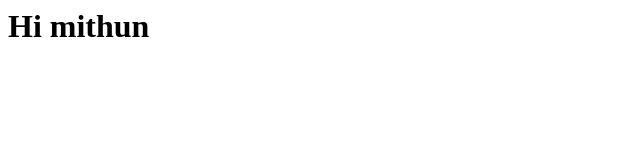
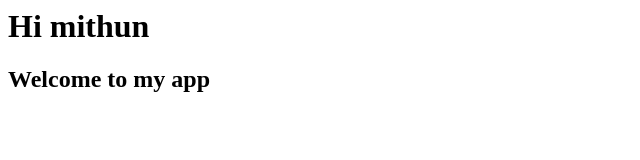
Before and after one commit to Padma-as/test_app, a plain HTML site: page index.html in a window 1280 px wide. Shown: the whole page, without its empty margins (0-640 px from the left). Drawn offline with Linux system fonts and the light colour scheme.

Commit message:
add new line

```diff
--- a/index.html
+++ b/index.html
@@ -6,6 +6,7 @@
     <title>Document</title>
   </head>
   <body>
-    <h1>Hi mithun</h1>
+    <h1>Hi mithun </h1>
+    <h2>Welcome to my app</h2>
   </body>
 </html>
```
